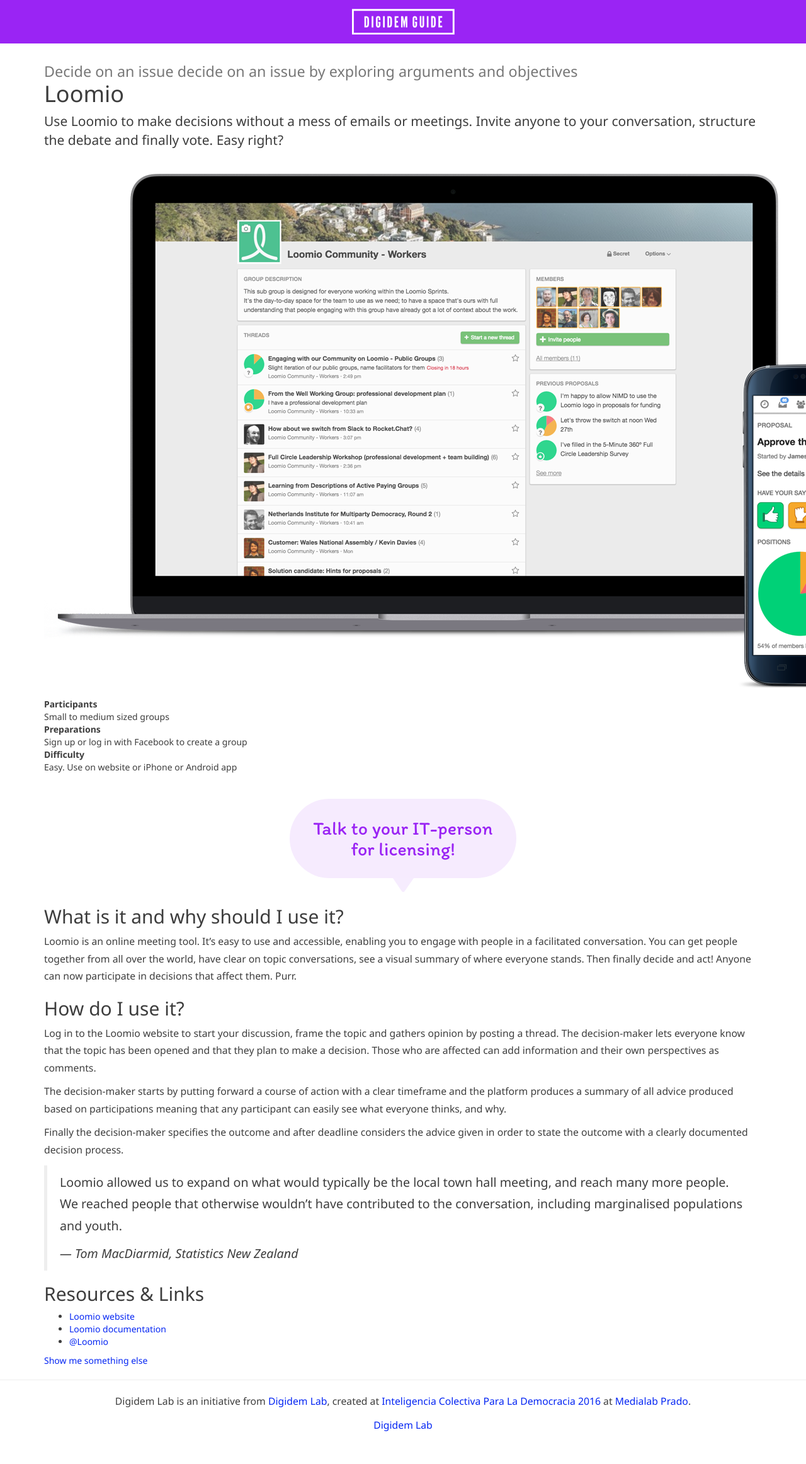
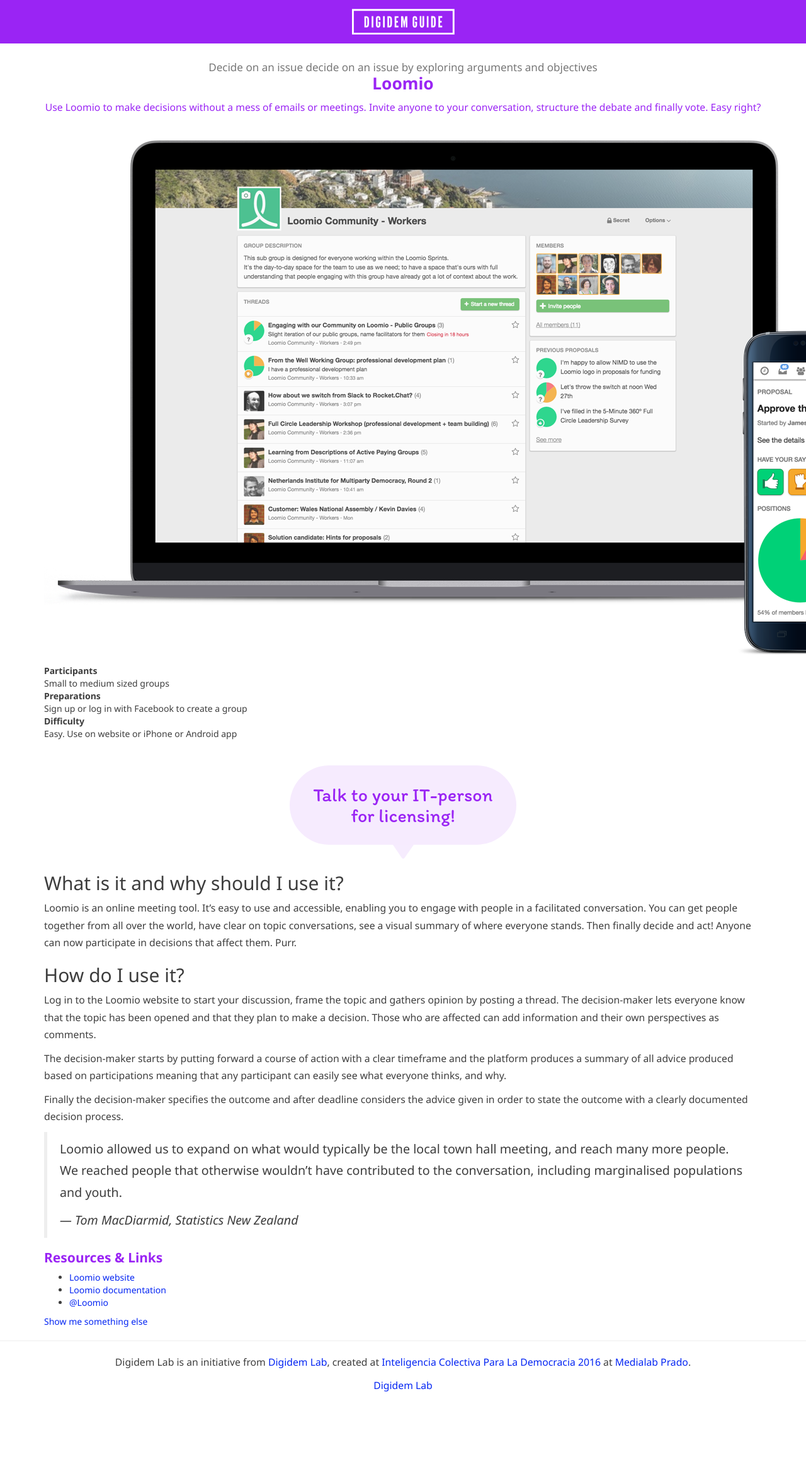
Before and after one commit to digidemlab/democat, a Jekyll site: the page built from _posts/2016-11-26-loomio.md, in a window 1280 px wide. Shown: the whole page at 63% size. Built offline with Jekyll 4.4.1, drawn with Linux system fonts in a browser that asks for light colours; after the commit the page ends 2262 px from its top, so only the background shows below that.

Commit message:
typography

```diff
--- a/_layouts/start.html
+++ b/_layouts/start.html
@@ -18,7 +18,7 @@
 <div class="row infobox">
   {% for item in page.infobox %}
     <div class="col-sm-4 text-center infobox_inner">
-      <h3 class="heading-c -white">{{item.title}}</h3>
+      <h3 class="heading-b -white">{{item.title}}</h3>
       <p class="-white">{{item.text}}</p>
     </div>
   {% endfor %}
@@ -26,7 +26,7 @@
 
 <div class="row">
   <div class="col-sm-12 text-center">
-    <h2>I want to…</h2>
+    <h2 class="heading-a -italic">I want to…</h2>
   </div>
 </div>
 
--- a/_layouts/tool.html
+++ b/_layouts/tool.html
@@ -2,11 +2,11 @@
 layout: global
 ---
 
-<h1>
+<h1 class="text-center heading-a">
   <small>{{page.categories[0]}} {{page.description}}</small><br>
   {{page.title}}
 </h1>
-<p class="lead">{{page.summary}}</p>
+<p class="text-center lead">{{page.summary}}</p>
 
 <img src="{{site.baseurl}}/assets/images/png/{{page.image}}">
 
@@ -23,7 +23,7 @@
 
 {{content}}
 
-<h2>Resources & Links</h2>
+<h2 class="heading-b">Resources & Links</h2>
 <ul class="nav nav-pills nav-stacked">
   {% if page.website %}
     <li><a href="{{page.website}}">{{page.title}} website</a></li>
--- a/_sass/_typography.scss
+++ b/_sass/_typography.scss
@@ -3,19 +3,28 @@
 
 @import url('https://fonts.googleapis.com/css?family=Itim|Noto+Sans:400,400i,700,700i');
 
+%heading {
+  color: $purple;
+  font-weight: bold;
+  font-family: $font-family-sans-serif;
+}
+
 .heading-a {
-  font-size: 1.5em;
-  color: $purple;
+  @extend %heading;
+  font-size: 1.875em;
 
   &.-white {
     color: $white;
   }
+
+  &.-italic {
+    font-style: italic;
+  }
 }
 
-.heading-c {
+.heading-b {
+  @extend %heading;
   font-size: 1.5em;
-  color: $purple;
-  font-weight: bold;
 
   &.-white {
     color: $white;
@@ -30,3 +39,10 @@
     color: $white;
   }
 }
+
+.lead {
+  font-size: 1.125em;
+  line-height: 1.750em;
+  font-family: $font-family-sans-serif;
+  color: $purple;
+}
```
